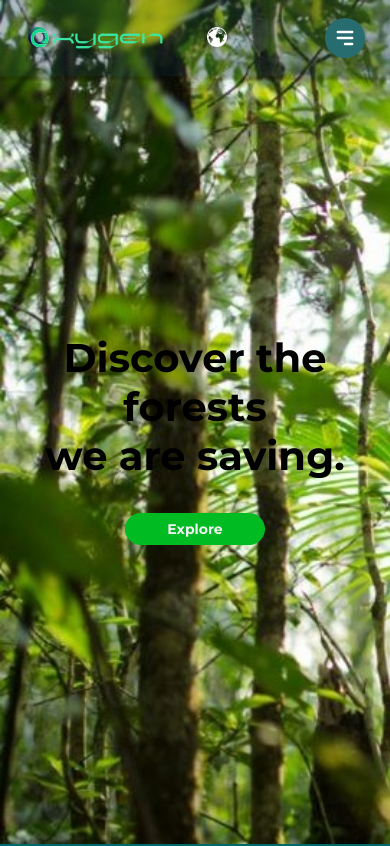
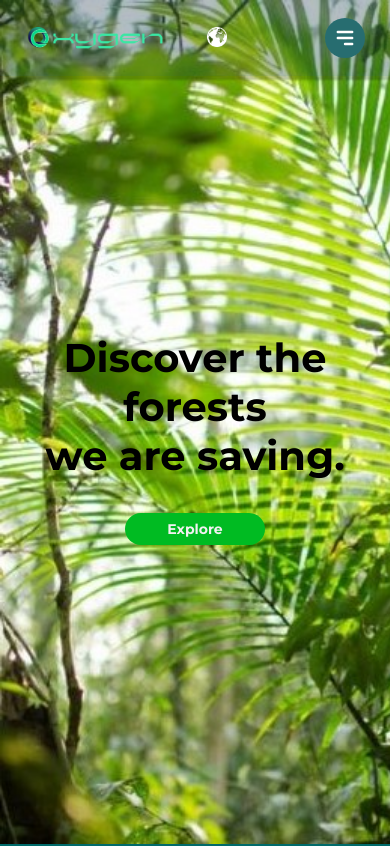
Before and after one commit to oxygentoken-org/oxygen-token, a Next.js app: page /en/proyectos in a window 390 px wide. Shown: the top 846 px of the page. Built offline with nearby package versions, Linux system fonts and the light colour scheme.

Commit message:
[FIX] (proyecto.css) Problema de contraste Header

```diff
--- a/src/styles/proyecto.css
+++ b/src/styles/proyecto.css
@@ -61,3 +61,14 @@
     flex-wrap: wrap;
     padding: 2em;
 }
+
+@media screen and (max-width: 768px) {
+
+
+    .projectHeader{
+
+        background-image: url("../../public/assets/images/imgProjects2.jpeg");
+        background-size: cover;
+        background-repeat: no-repeat;
+    }
+}
```
Also changed, not shown: public/assets/images/imgProjects2.jpeg (added).
